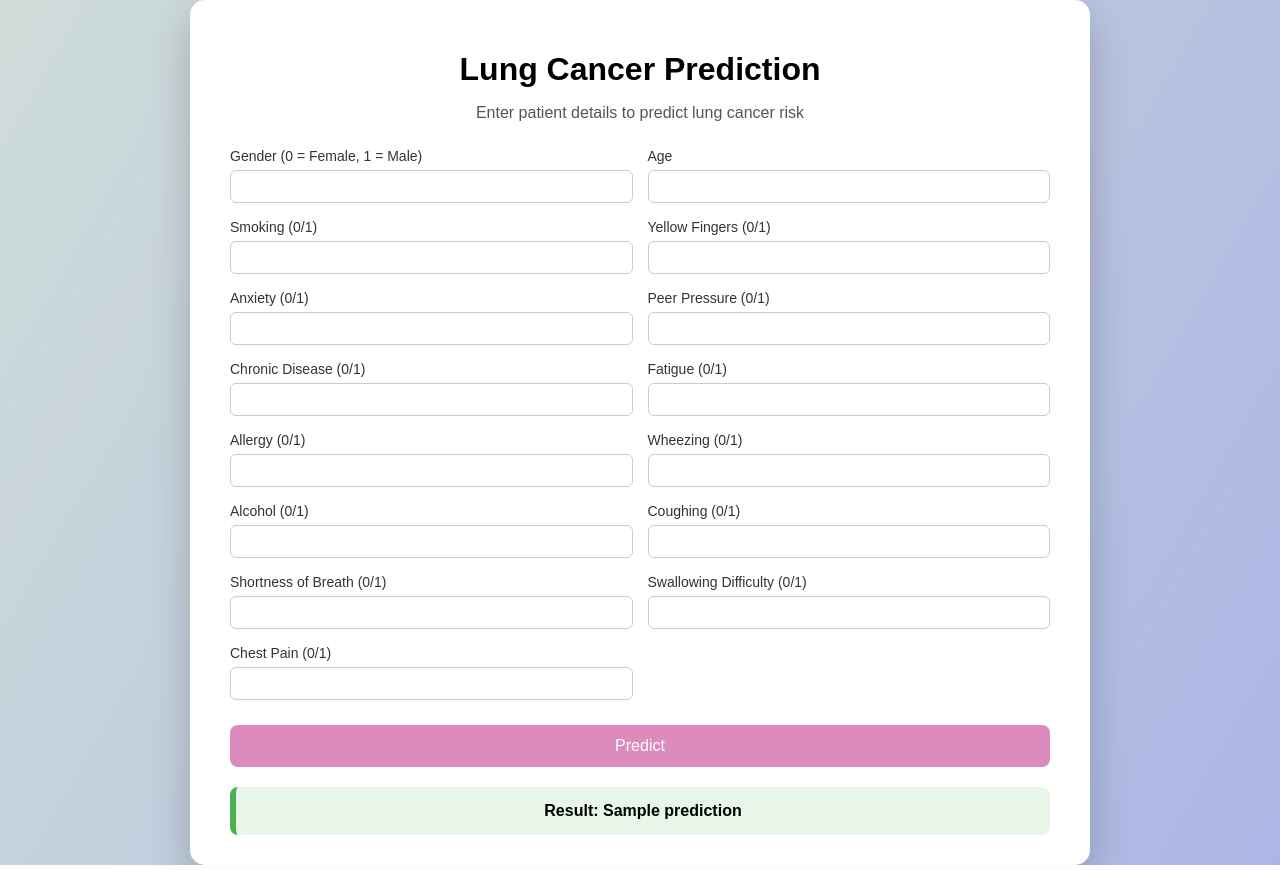
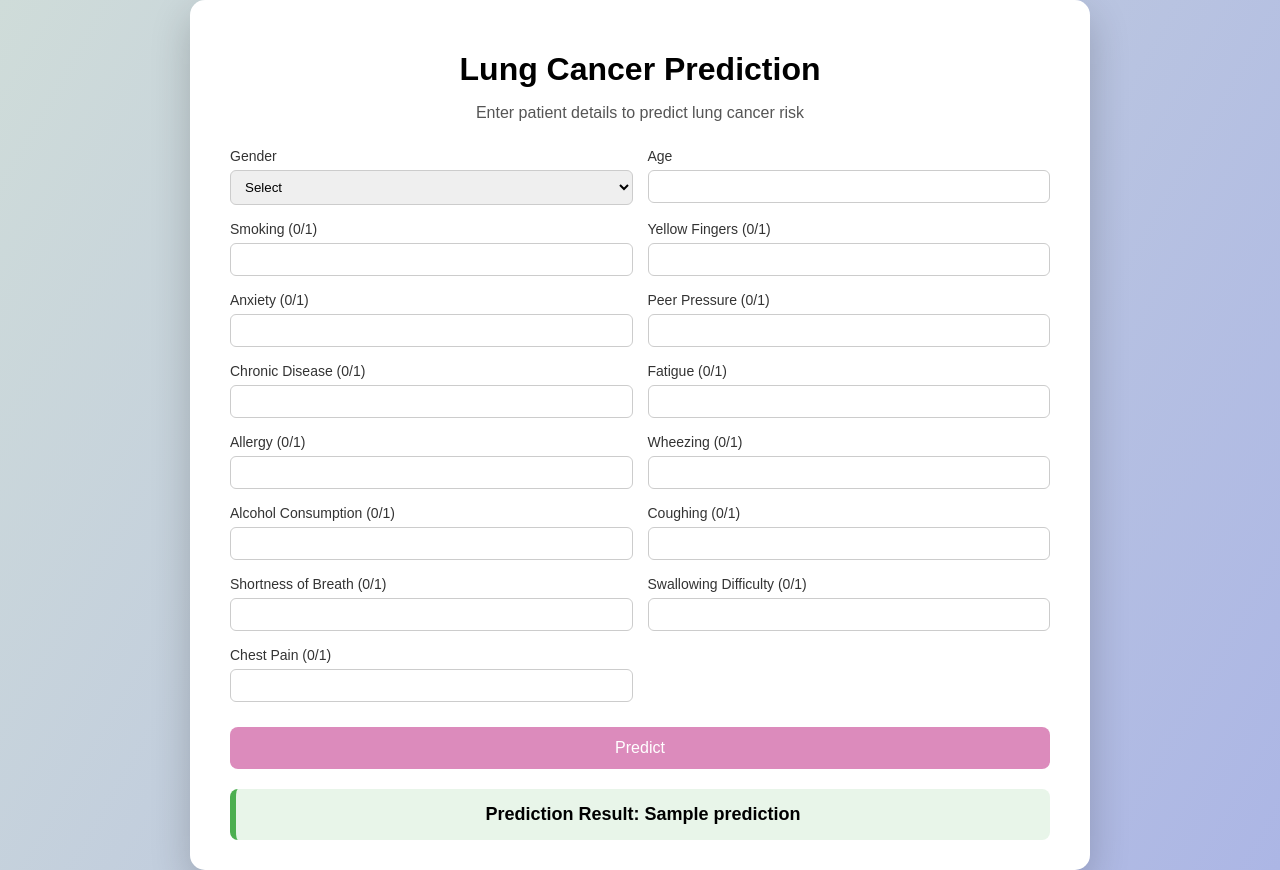
Before and after one commit to VeduruparthiPravalika/lungcancer, a Flask app: template templates/index.html in a window 1280 px wide. Run offline with Flask 3, Linux system fonts and the light colour scheme; the template is opened without the code that fills it: most values are stand-ins (such as "Sample title", 1, 10 or a date in 2020); parts of the project's set-up code (start-up, migrations or seed data) failed here and were passed over.

Commit message:
Fixed app.py to show prediction on index.html and handle form safely

```diff
--- a/templates/index.html
+++ b/templates/index.html
@@ -38,10 +38,6 @@
             margin-bottom: 25px;
         }
 
-        form {
-            width: 100%;
-        }
-
         .grid {
             display: grid;
             grid-template-columns: repeat(2, 1fr);
@@ -53,19 +49,14 @@
             color: #333;
         }
 
-        .input-box input {
+        .input-box input,
+        .input-box select {
             width: 100%;
             padding: 8px 10px;
             margin-top: 5px;
             border-radius: 6px;
             border: 1px solid #ccc;
             outline: none;
-            transition: 0.3s;
-        }
-
-        .input-box input:focus {
-            border-color: #74ebd5;
-            box-shadow: 0 0 5px rgba(116,235,213,0.7);
         }
 
         button {
@@ -78,12 +69,10 @@
             font-size: 16px;
             border-radius: 8px;
             cursor: pointer;
-            transition: 0.3s;
         }
 
         button:hover {
             background: #43a047;
-            transform: scale(1.02);
         }
 
         .result {
@@ -94,14 +83,13 @@
             border-left: 6px solid #4CAF50;
             border-radius: 8px;
             font-weight: 600;
+            font-size: 18px;
         }
 
         @media (max-width: 768px) {
             .container {
                 width: 95%;
-                padding: 25px;
             }
-
             .grid {
                 grid-template-columns: 1fr;
             }
@@ -119,89 +107,94 @@
         <div class="grid">
 
             <div class="input-box">
-                <label>Gender (0 = Female, 1 = Male)</label>
-                <input type="number" name="gender" required>
+                <label>Gender</label>
+                <select name="gender" required>
+                    <option value="">Select</option>
+                    <option value="0">Female</option>
+                    <option value="1">Male</option>
+                </select>
             </div>
 
             <div class="input-box">
                 <label>Age</label>
-                <input type="number" name="age" required>
+                <input type="number" name="age" min="1" max="120" required>
             </div>
 
             <div class="input-box">
                 <label>Smoking (0/1)</label>
-                <input type="number" name="smoking">
+                <input type="number" name="smoking" min="0" max="1" required>
             </div>
 
             <div class="input-box">
                 <label>Yellow Fingers (0/1)</label>
-                <input type="number" name="yellow_fingers">
+                <input type="number" name="yellow_fingers" min="0" max="1" required>
             </div>
 
             <div class="input-box">
                 <label>Anxiety (0/1)</label>
-                <input type="number" name="anxiety">
+                <input type="number" name="anxiety" min="0" max="1" required>
             </div>
 
             <div class="input-box">
                 <label>Peer Pressure (0/1)</label>
-                <input type="number" name="peer_pressure">
+                <input type="number" name="peer_pressure" min="0" max="1" required>
             </div>
 
             <div class="input-box">
                 <label>Chronic Disease (0/1)</label>
-                <input type="number" name="chronic_disease">
+                <input type="number" name="chronic_disease" min="0" max="1" required>
             </div>
 
             <div class="input-box">
                 <label>Fatigue (0/1)</label>
-                <input type="number" name="fatigue">
+                <input type="number" name="fatigue" min="0" max="1" required>
             </div>
 
             <div class="input-box">
                 <label>Allergy (0/1)</label>
-                <input type="number" name="allergy">
+                <input type="number" name="allergy" min="0" max="1" required>
             </div>
 
             <div class="input-box">
                 <label>Wheezing (0/1)</label>
-                <input type="number" name="wheezing">
+                <input type="number" name="wheezing" min="0" max="1" required>
             </div>
 
             <div class="input-box">
-                <label>Alcohol (0/1)</label>
-                <input type="number" name="alcohol">
+                <label>Alcohol Consumption (0/1)</label>
+                <input type="number" name="alcohol" min="0" max="1" required>
             </div>
 
             <div class="input-box">
                 <label>Coughing (0/1)</label>
-                <input type="number" name="coughing">
+                <input type="number" name="coughing" min="0" max="1" required>
             </div>
 
             <div class="input-box">
                 <label>Shortness of Breath (0/1)</label>
-                <input type="number" name="shortness_of_breath">
+                <input type="number" name="shortness_of_breath" min="0" max="1" required>
             </div>
 
             <div class="input-box">
                 <label>Swallowing Difficulty (0/1)</label>
-                <input type="number" name="swallowing_difficulty">
+                <input type="number" name="swallowing_difficulty" min="0" max="1" required>
             </div>
 
             <div class="input-box">
                 <label>Chest Pain (0/1)</label>
-                <input type="number" name="chest_pain">
+                <input type="number" name="chest_pain" min="0" max="1" required>
             </div>
 
         </div>
 
         <button type="submit">Predict</button>
 
-        {% if prediction %}
+        {% if prediction is not none %}
         <div class="result">
-            Result: {{ prediction }}
+            Prediction Result: {{ prediction }}
         </div>
         {% endif %}
+
     </form>
 </div>
 
```
